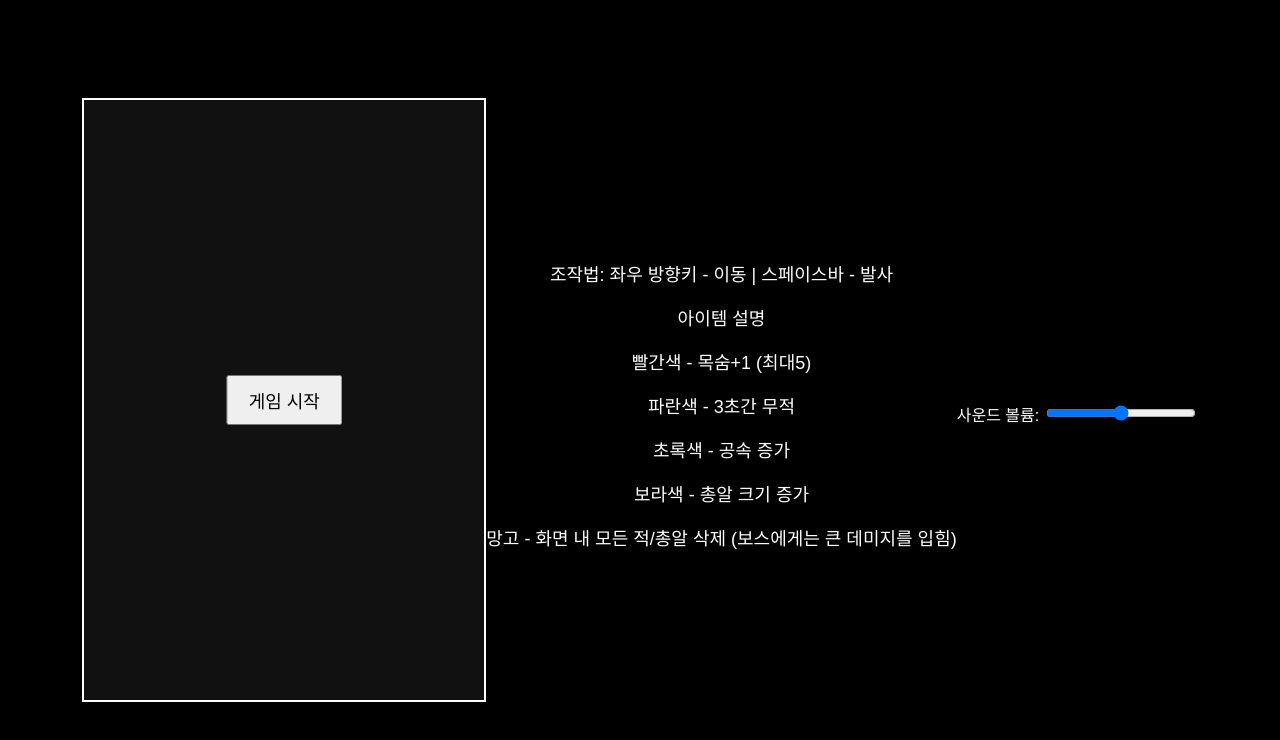
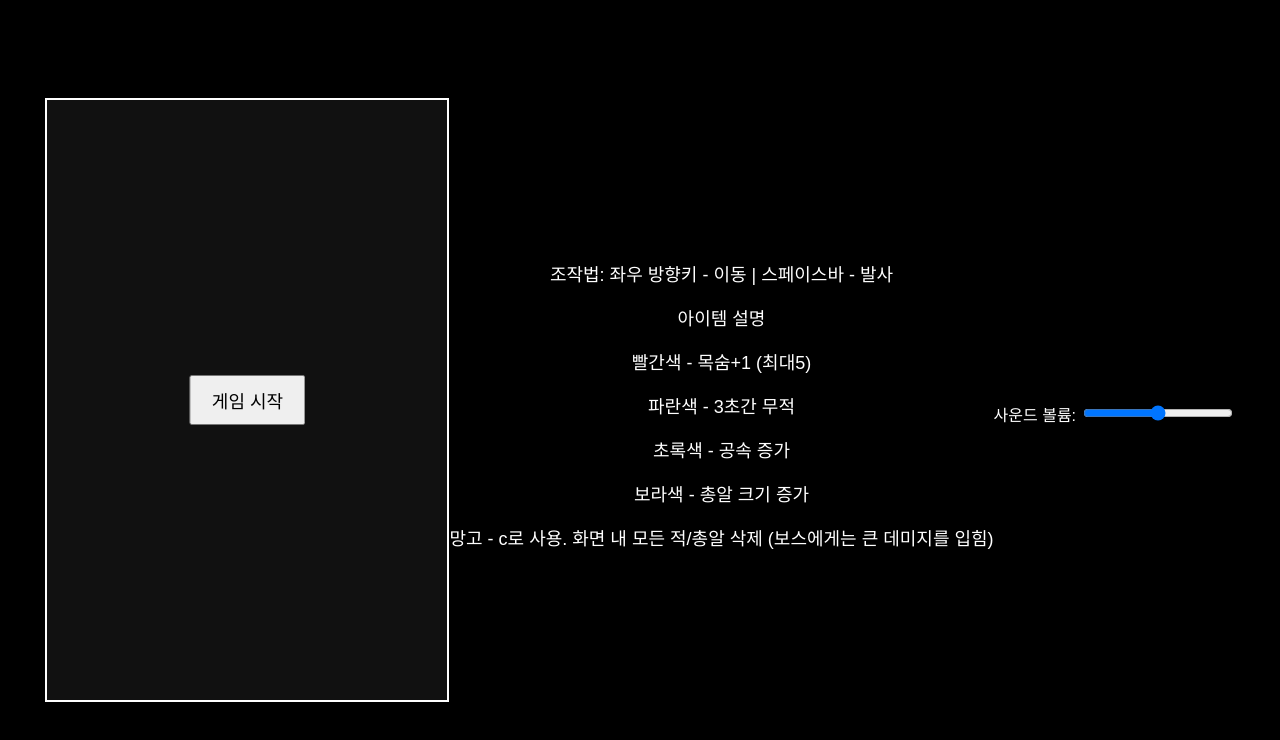
Before and after one commit to yunseju/BeatHosin, a plain HTML site: page index.html in a window 1280 px wide. Drawn offline with Linux system fonts and the light colour scheme.

Commit message:
세번째 커밋

```diff
--- a/index.html
+++ b/index.html
@@ -22,7 +22,7 @@
     <p>파란색 - 3초간 무적</p>
     <p>초록색 - 공속 증가</p>
     <p>보라색 - 총알 크기 증가</p>
-    <p>망고 - 화면 내 모든 적/총알 삭제 (보스에게는 큰 데미지를 입힘)</p>
+    <p>망고 - c로 사용. 화면 내 모든 적/총알 삭제 (보스에게는 큰 데미지를 입힘)</p>
   </div>
   <div class="volume-control">
     <label for="volumeSlider">사운드 볼륨:</label>
```
